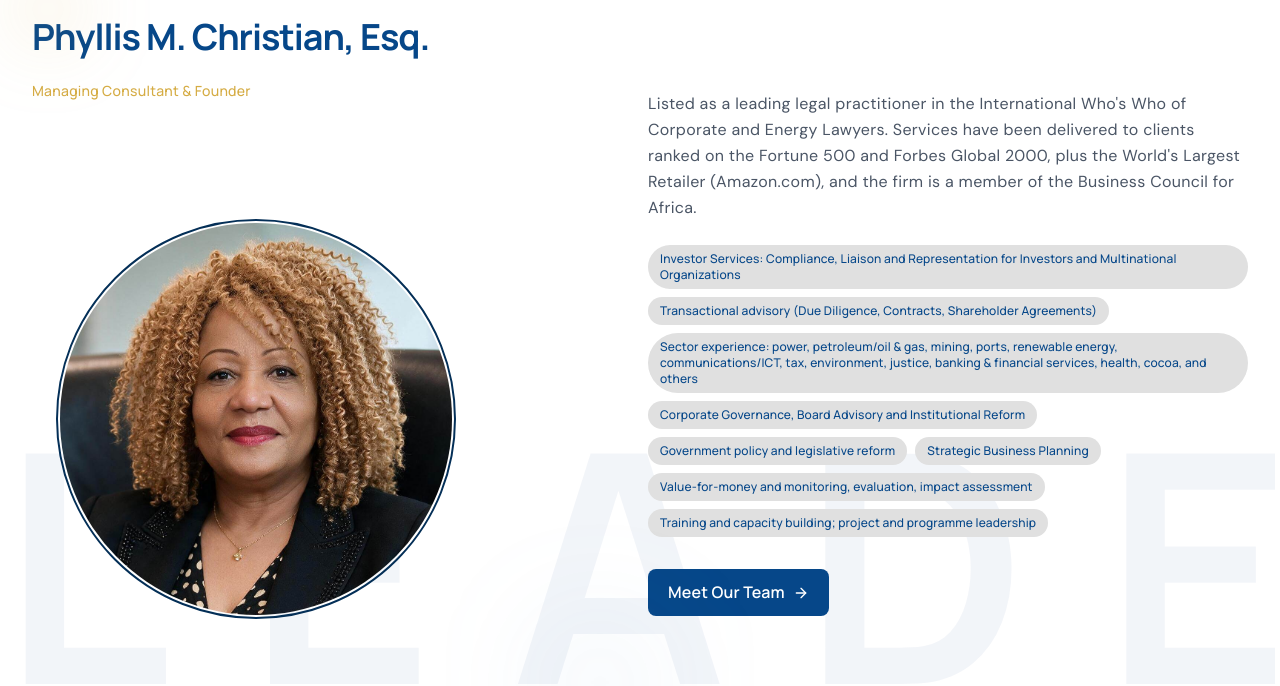
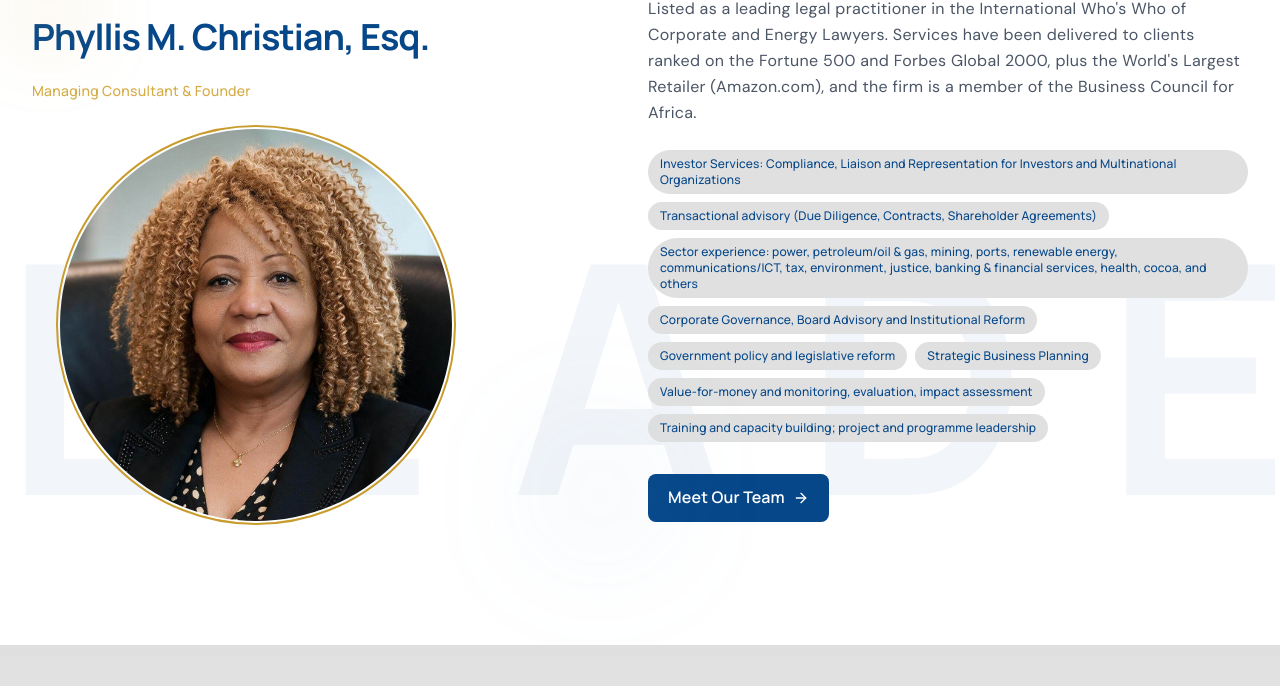
Before and after one commit to Puzzle-Fxr/shawbellconsulting, a React (Vite) app: page / in a window 1280 px wide. Shown: the part 4099-4785 px from the top of the page. Built offline with nearby package versions, Linux system fonts and the light colour scheme.

Commit message:
refactor: update founder image border color and remove aspect ratio constraint; add favicon image to selected person details

```diff
--- a/src/pages/Home.tsx
+++ b/src/pages/Home.tsx
@@ -438,9 +438,9 @@ export default function Home() {
               </h2>
               <p className="text-pumpkin font-heading font-medium text-sm mb-6">{founder.role}</p>
               {/* Founder image placeholder */}
-              <div className="rounded-2xl w-full aspect-[3/4] max-w-md flex items-center justify-center relative overflow-hidden">
+              <div className="rounded-2xl w-full max-w-md flex items-center justify-center relative overflow-hidden">
                 <div className="text-center z-10">
-                  <div className="w-100 h-100 bg-white/20 rounded-full mx-auto mb-2 flex items-center justify-center border-2 border-steel-dark">
+                  <div className="w-100 h-100 bg-white/20 rounded-full mx-auto mb-2 flex items-center justify-center border-2 border-pumpkin-dark">
                     <img src={founder.imageUrl} alt={founder.name} className="w-98 h-98 rounded-full object-cover" />
                   </div>
                 </div>
--- a/src/pages/People.tsx
+++ b/src/pages/People.tsx
@@ -226,6 +226,7 @@ export default function People() {
                   <p className="font-heading font-semibold text-sm text-steel uppercase tracking-[0.2em] mb-3">Career History</p>
                   <p className="text-gray-600 leading-relaxed mb-6" dangerouslySetInnerHTML={{ __html: selectedPerson.details }} />
                 </div>
+                <img src="/favicon.png" alt="" aria-hidden="true" className="block w-24 h-24 mx-auto object-cover opacity-75 pointer-events-none" />
               </div>
             </motion.div>
           </motion.div>
```
